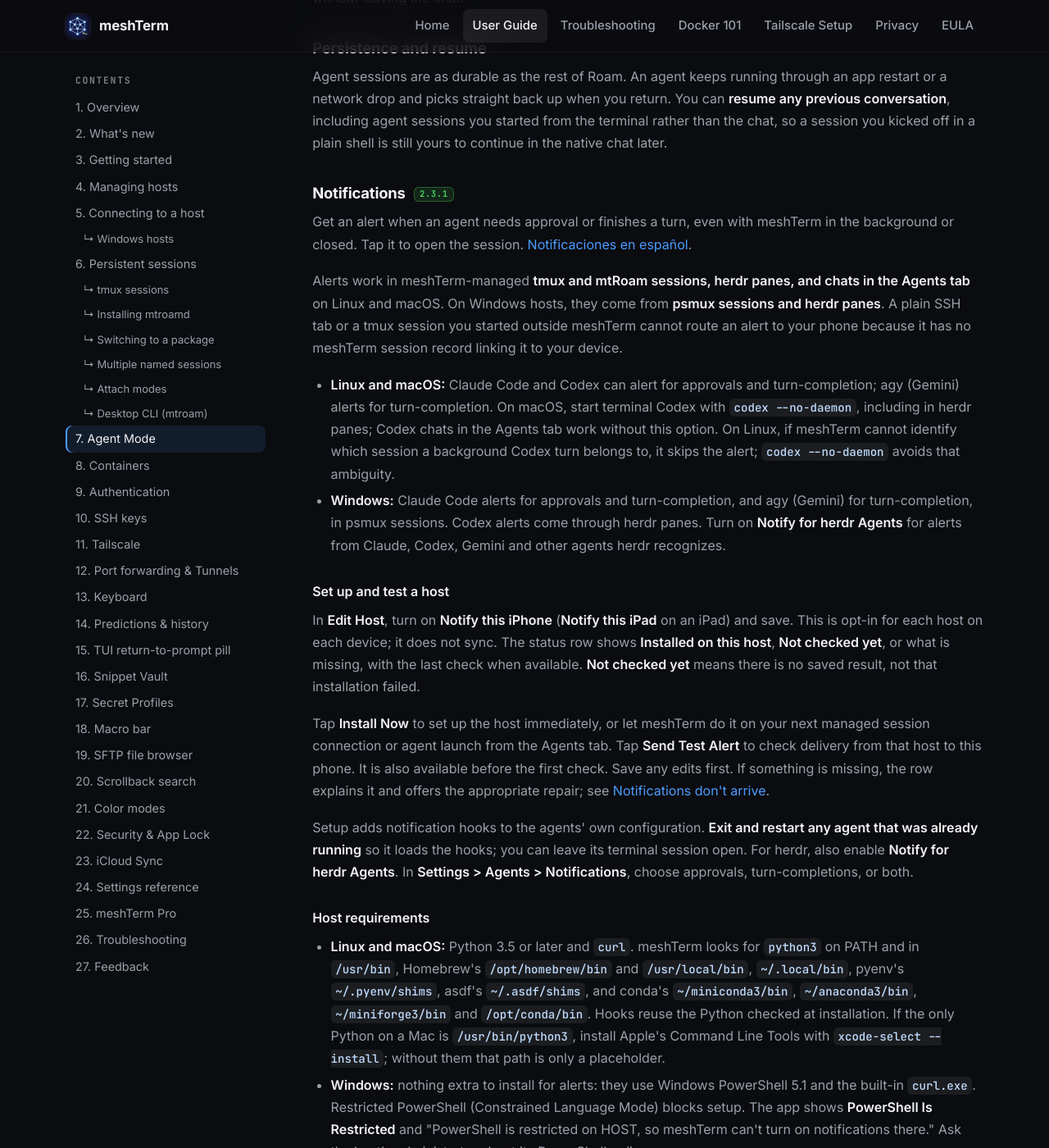
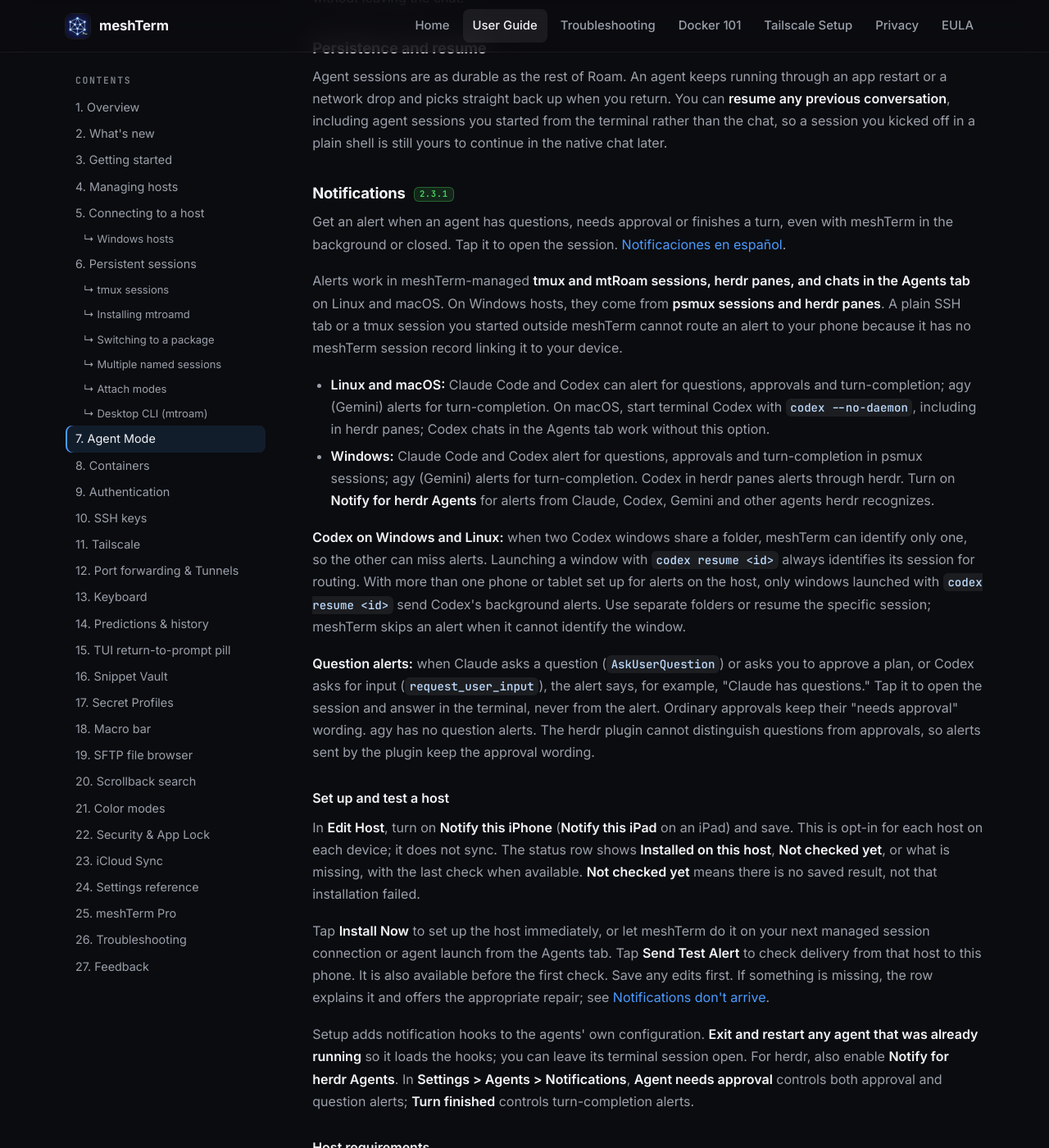
Before and after one commit to JBetchGH/meshterm-docs, a Jekyll site: the page built from meshterm.html, in a window 1280 px wide and 1400 px high, scrolled down 22848 px. Shown: the whole window at 82% size. Built offline with Jekyll 4.4.1, drawn with Linux system fonts in a browser that asks for light colours; some of the changed text lies outside the part shown.

Commit message:
2.3.1 docs: Codex alerts on Windows in psmux, 'has questions' alerts, herdr plugin setup notice and card
Drafted by Codex (gpt-6-astra), reviewed by Claude. Unpublished (docs/2.3.1).

Co-Authored-By: Claude Opus 5.5 <noreply@anthropic.com>

```diff
--- a/index.html
+++ b/index.html
@@ -62,7 +62,7 @@ footer: |
     </div>
     <div class="feature-card">
       <h3>Agent notifications</h3>
-      <p>Know the moment an agent needs you. Get a push when Claude, Codex or Gemini asks for approval or finishes a turn, even with meshTerm closed. Tap it to jump straight back to that session. Opt in per host and choose which events notify you. Alerts come through Apple Push Notification service (APNs) via our relay, over encrypted connections, and carry nothing that identifies you, your hosts or your work.</p>
+      <p>Know the moment an agent needs you. Get a push when Claude or Codex has questions, needs approval or finishes a turn, or when agy (Gemini) finishes a turn, even with meshTerm closed. Tap it to jump straight back to that session; answer questions in the terminal. Opt in per host and choose which events notify you. See <a href="meshterm.html#agent-notifications">Notifications</a> for setup and supported sessions. Alerts come through Apple Push Notification service (APNs) via our relay, over encrypted connections, and carry nothing that identifies you, your hosts or your work.</p>
     </div>
     <div class="feature-card">
       <h3>Pick your persistence</h3>
--- a/meshterm.html
+++ b/meshterm.html
@@ -589,16 +589,18 @@ services.mtroamd = { enable = true; users = [ "you" ]; };</pre>
       <p>Agent sessions are as durable as the rest of Roam. An agent keeps running through an app restart or a network drop and picks straight back up when you return. You can <strong>resume any previous conversation</strong>, including agent sessions you started from the terminal rather than the chat, so a session you kicked off in a plain shell is still yours to continue in the native chat later.</p>
 
       <h3 id="agent-notifications">Notifications <span class="new-badge">2.3.1</span></h3>
-      <p>Get an alert when an agent needs approval or finishes a turn, even with meshTerm in the background or closed. Tap it to open the session. <a href="index.es.html#agent-notifications" lang="es">Notificaciones en español</a>.</p>
+      <p>Get an alert when an agent has questions, needs approval or finishes a turn, even with meshTerm in the background or closed. Tap it to open the session. <a href="index.es.html#agent-notifications" lang="es">Notificaciones en español</a>.</p>
       <p>Alerts work in meshTerm-managed <strong>tmux and mtRoam sessions, herdr panes, and chats in the Agents tab</strong> on Linux and macOS. On Windows hosts, they come from <strong>psmux sessions and herdr panes</strong>. A plain SSH tab or a tmux session you started outside meshTerm cannot route an alert to your phone because it has no meshTerm session record linking it to your device.</p>
       <ul>
-        <li><strong>Linux and macOS:</strong> Claude Code and Codex can alert for approvals and turn-completion; agy (Gemini) alerts for turn-completion. On macOS, start terminal Codex with <code>codex --no-daemon</code>, including in herdr panes; Codex chats in the Agents tab work without this option. On Linux, if meshTerm cannot identify which session a background Codex turn belongs to, it skips the alert; <code>codex --no-daemon</code> avoids that ambiguity.</li>
-        <li><strong>Windows:</strong> Claude Code alerts for approvals and turn-completion, and agy (Gemini) for turn-completion, in psmux sessions. Codex alerts come through herdr panes. Turn on <strong>Notify for herdr Agents</strong> for alerts from Claude, Codex, Gemini and other agents herdr recognizes.</li>
+        <li><strong>Linux and macOS:</strong> Claude Code and Codex can alert for questions, approvals and turn-completion; agy (Gemini) alerts for turn-completion. On macOS, start terminal Codex with <code>codex --no-daemon</code>, including in herdr panes; Codex chats in the Agents tab work without this option.</li>
+        <li><strong>Windows:</strong> Claude Code and Codex alert for questions, approvals and turn-completion in psmux sessions; agy (Gemini) alerts for turn-completion. Codex in herdr panes alerts through herdr. Turn on <strong>Notify for herdr Agents</strong> for alerts from Claude, Codex, Gemini and other agents herdr recognizes.</li>
       </ul>
+      <p><strong>Codex on Windows and Linux:</strong> when two Codex windows share a folder, meshTerm can identify only one, so the other can miss alerts. Launching a window with <code>codex resume &lt;id&gt;</code> always identifies its session for routing. With more than one phone or tablet set up for alerts on the host, only windows launched with <code>codex resume &lt;id&gt;</code> send Codex's background alerts. Use separate folders or resume the specific session; meshTerm skips an alert when it cannot identify the window.</p>
+      <p><strong>Question alerts:</strong> when Claude asks a question (<code>AskUserQuestion</code>) or asks you to approve a plan, or Codex asks for input (<code>request_user_input</code>), the alert says, for example, "Claude has questions." Tap it to open the session and answer in the terminal, never from the alert. Ordinary approvals keep their "needs approval" wording. agy has no question alerts. The herdr plugin cannot distinguish questions from approvals, so alerts sent by the plugin keep the approval wording.</p>
       <h4 id="notification-setup">Set up and test a host</h4>
       <p>In <strong>Edit Host</strong>, turn on <strong>Notify this iPhone</strong> (<strong>Notify this iPad</strong> on an iPad) and save. This is opt-in for each host on each device; it does not sync. The status row shows <strong>Installed on this host</strong>, <strong>Not checked yet</strong>, or what is missing, with the last check when available. <strong>Not checked yet</strong> means there is no saved result, not that installation failed.</p>
       <p>Tap <strong>Install Now</strong> to set up the host immediately, or let meshTerm do it on your next managed session connection or agent launch from the Agents tab. Tap <strong>Send Test Alert</strong> to check delivery from that host to this phone. It is also available before the first check. Save any edits first. If something is missing, the row explains it and offers the appropriate repair; see <a href="troubleshooting.html#n-arrival">Notifications don't arrive</a>.</p>
-      <p>Setup adds notification hooks to the agents' own configuration. <strong>Exit and restart any agent that was already running</strong> so it loads the hooks; you can leave its terminal session open. For herdr, also enable <strong>Notify for herdr Agents</strong>. In <strong>Settings &gt; Agents &gt; Notifications</strong>, choose approvals, turn-completions, or both.</p>
+      <p>Setup adds notification hooks to the agents' own configuration. <strong>Exit and restart any agent that was already running</strong> so it loads the hooks; you can leave its terminal session open. For herdr, also enable <strong>Notify for herdr Agents</strong>. In <strong>Settings &gt; Agents &gt; Notifications</strong>, <strong>Agent needs approval</strong> controls both approval and question alerts; <strong>Turn finished</strong> controls turn-completion alerts.</p>
       <h4 id="notification-requirements">Host requirements</h4>
       <ul>
         <li><strong>Linux and macOS:</strong> Python 3.5 or later and <code>curl</code>. meshTerm looks for <code>python3</code> on PATH and in <code>/usr/bin</code>, Homebrew's <code>/opt/homebrew/bin</code> and <code>/usr/local/bin</code>, <code>~/.local/bin</code>, pyenv's <code>~/.pyenv/shims</code>, asdf's <code>~/.asdf/shims</code>, and conda's <code>~/miniconda3/bin</code>, <code>~/anaconda3/bin</code>, <code>~/miniforge3/bin</code> and <code>/opt/conda/bin</code>. Hooks reuse the Python checked at installation. If the only Python on a Mac is <code>/usr/bin/python3</code>, install Apple's Command Line Tools with <code>xcode-select --install</code>; without them that path is only a placeholder.</li>
@@ -626,6 +628,7 @@ services.mtroamd = { enable = true; users = [ "you" ]; };</pre>
 
       <h4>Alerts and approvals</h4>
       <p>Turn on <strong>Notify for herdr Agents</strong> for the host, in Set Up herdr or in <strong>Changes on this host</strong> (it needs <strong>Notify this iPhone</strong> or <strong>Notify this iPad</strong> on first), and the agents herdr recognizes, Claude, Codex and Gemini included, alert you when they need you or finish (see <a href="#agent-notifications">Notifications</a>). It adds a small notification plugin to herdr, and every device that turns it on gets herdr's alerts. Alerts come through Apple Push Notification service (APNs) via our relay, over encrypted connections, and carry nothing that identifies you, your hosts or your work. When an agent waits for approval, <strong>Review</strong> shows the full prompt and lets you approve or deny it from your phone; anything meshTerm can't read safely opens the terminal at that pane instead.</p>
+      <p>If you installed the meshTerm plugin outside meshTerm and no device is set up for alerts, herdr can show "meshTerm alerts aren't set up" with "Open this host in meshTerm" at most once a week. The plugin's <strong>Set up meshTerm alerts</strong> action shows setup guidance on demand; on Windows it uses a toast, which depends on herdr's toast settings. In meshTerm, the host's herdr dashboard offers <strong>Turn on herdr alerts for this iPhone</strong> (or <strong>iPad</strong> / <strong>device</strong>). Tap <strong>Turn On</strong> to enable them, or <strong>Not Now</strong> to dismiss the card on this device.</p>
 
       <h4>herdr in the terminal</h4>
       <p>In a herdr terminal the keyboard palette has a <strong>herdr</strong> page that sends herdr's own keys under your host's prefix: new and next tab, splits, zoom, focus moves, workspaces and detach. <strong>Settings &gt; herdr &gt; herdr Shortcuts</strong> lists them all.</p>
--- a/psmux.html
+++ b/psmux.html
@@ -130,7 +130,7 @@ Get-FileHash "$env:TEMP\psmux-setup.exe" -Algorithm SHA256</code></pre>
         <li><strong>Sessions</strong>: long-press the host and choose <strong>Sessions…</strong> to see its psmux sessions. Tap one to open it, tap <strong>+</strong> for a new one, or swipe a row and tap <strong>End Session</strong> to close it on the host. Session names on Windows ignore case: <code>Work</code> and <code>work</code> are the same session.</li>
         <li><strong>Ending a session</strong>: type <code>exit</code> in its last shell. The tab says "The psmux session ended." and doesn't reconnect by itself; <strong>Reconnect</strong> starts a new session with the same name.</li>
         <li><strong>Detaching on purpose</strong> with psmux's own keys (Ctrl-B then D) disconnects the tab and leaves the session running.</li>
-        <li>Environment variables and Secret Profiles aren't applied on Windows hosts (see <a href="meshterm.html#windows">Windows hosts</a>), and agent notifications aren't available there either.</li>
+        <li>Environment variables and Secret Profiles aren't applied on Windows hosts (see <a href="meshterm.html#windows">Windows hosts</a>). <a href="meshterm.html#agent-notifications">Agent notifications</a> work in psmux sessions for Claude Code, Codex and agy (Gemini); see the notification guide for setup and Codex's routing limits.</li>
       </ul>
     </section>
 
--- a/troubleshooting.html
+++ b/troubleshooting.html
@@ -604,8 +604,9 @@ apk add bubblewrap</code></pre>
             <li>"The relay refused the test alert's format. Tap Reinstall.": tap <strong>Reinstall</strong>. If the host cannot reach the relay or does not confirm the test, tap <strong>Try Again</strong>; if the relay is busy, wait before retrying.</li>
             <li>The relay accepted the test but it did not arrive: tap <strong>Open Settings</strong>, allow meshTerm notifications and check Focus. Also check the two switches in <strong>Settings &gt; Agents &gt; Notifications</strong>.</li>
           </ul>
-          <p>If the test arrives but agent alerts do not, <strong>exit and restart the agent after hooks are installed</strong>. Run it in a meshTerm-managed tmux or mtRoam session, a herdr pane, or a chat in the Agents tab. A plain SSH tab or your own tmux session started outside meshTerm has no session record telling the host which phone should receive the alert. On Windows use psmux for Claude or agy (Gemini), and herdr for Codex; enable <strong>Notify for herdr Agents</strong> for herdr alerts.</p>
-          <p>On macOS, run terminal Codex as <code>codex --no-daemon</code>, including in herdr panes, or use the Agents tab. On Linux this option also helps when meshTerm cannot tell which session a background Codex turn belongs to.</p>
+          <p>If the test arrives but agent alerts do not, <strong>exit and restart the agent after hooks are installed</strong>. Run it in a meshTerm-managed tmux or mtRoam session, a herdr pane, or a chat in the Agents tab. A plain SSH tab or your own tmux session started outside meshTerm has no session record telling the host which phone should receive the alert. On Windows use psmux for Claude, Codex or agy (Gemini). Codex in herdr panes alerts through herdr; enable <strong>Notify for herdr Agents</strong> for herdr alerts.</p>
+          <p>On Windows and Linux, when two Codex windows share a folder, meshTerm can identify only one and the other can miss alerts. <code>codex resume &lt;id&gt;</code> always identifies the session for routing. With more than one phone or tablet set up for alerts on the host, only windows launched with <code>codex resume &lt;id&gt;</code> send Codex's background alerts. Use separate folders or resume the specific session. On macOS, run terminal Codex as <code>codex --no-daemon</code>, including in herdr panes, or use the Agents tab.</p>
+          <p>For question alerts such as "Claude has questions.", turn on <strong>Agent needs approval</strong> in <strong>Settings &gt; Agents &gt; Notifications</strong>. It controls both questions and approvals. Tap a question alert to open the session, then answer in the terminal; the alert has no answer or approval action. See <a href="meshterm.html#agent-notifications">Notifications</a> for supported agents.</p>
         </div>
       </article>
 
@@ -659,6 +660,7 @@ xcode-select --install</code></pre>
     <section id="s-herdr">
       <h2>7. herdr</h2>
       <p>herdr keeps Claude, Codex and Gemini running on your host, each in its own pane. See <a href="meshterm.html#herdr">herdr</a> in the guide.</p>
+      <p>"meshTerm alerts aren't set up" / "Open this host in meshTerm" means the meshTerm plugin was installed outside the app and no device is set up for alerts. herdr attempts this notice at most once a week; its <strong>Set up meshTerm alerts</strong> action offers setup guidance on demand (a toast on Windows, if herdr's toast settings allow it). Open the host's herdr dashboard in meshTerm and tap <strong>Turn On</strong> in <strong>Turn on herdr alerts for this iPhone</strong> (or <strong>iPad</strong> / <strong>device</strong>).</p>
 
       <article class="issue" id="h-prereq">
         <h3>"Set Up herdr", "herdr X is too old", "herdr has no build for HOST"</h3>
```
Also changed, not shown: index.es.html (+9 -5 lines).
